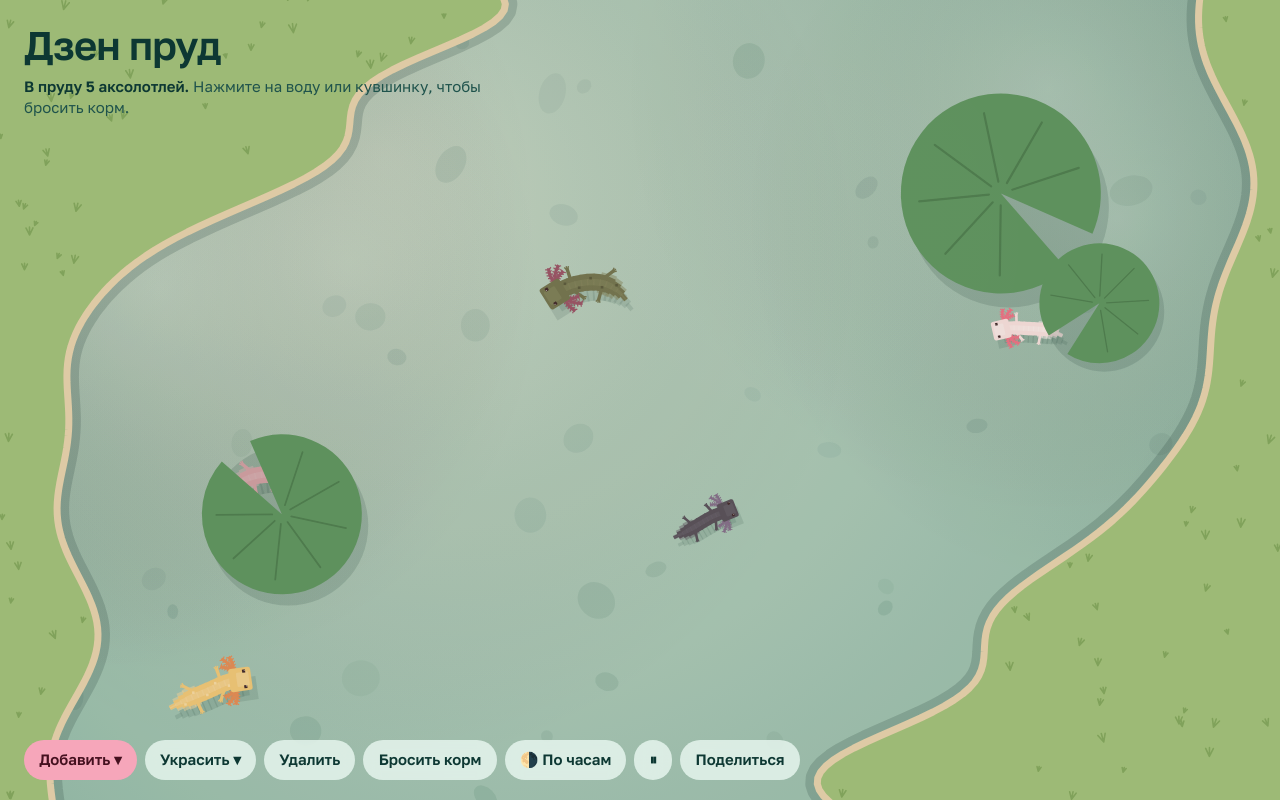
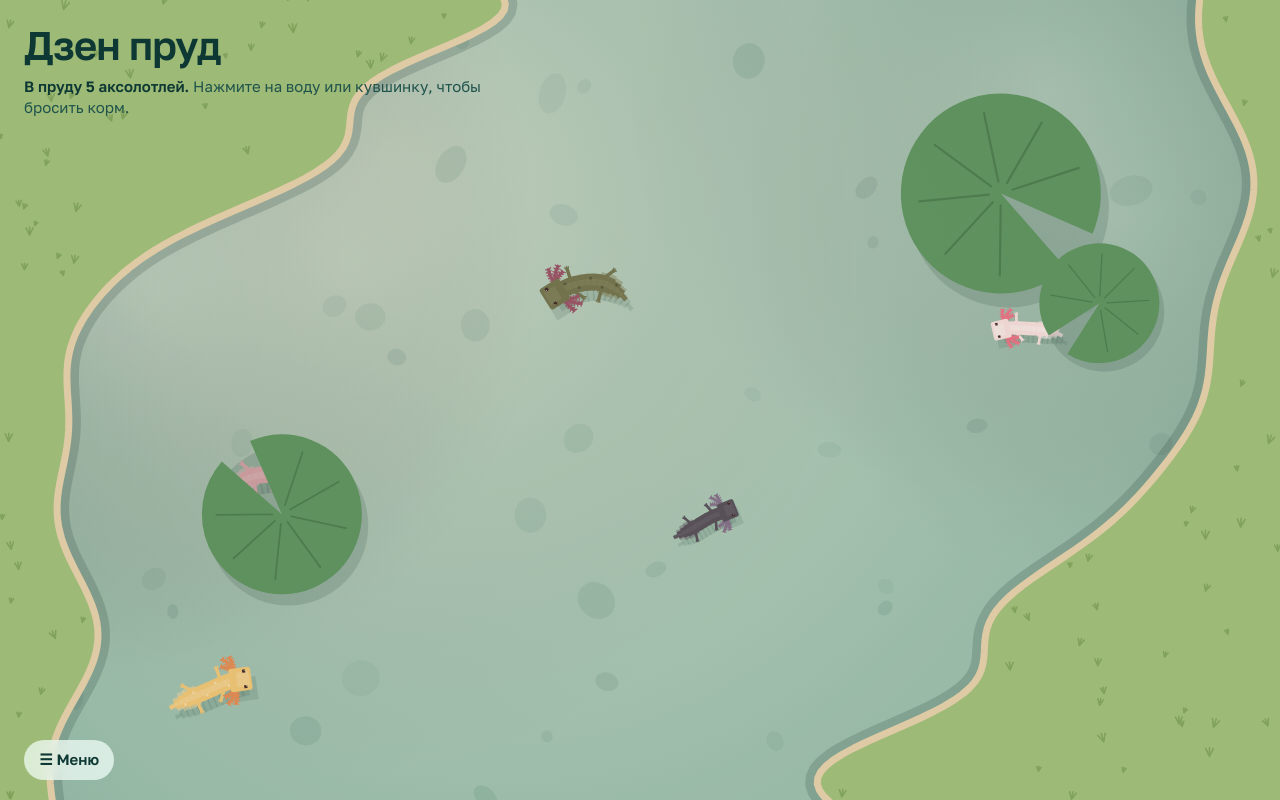
Before and after one commit to galin900/zen-pond, a plain HTML site: page index.html in a window 1280 px wide. Drawn offline with Linux system fonts and the light colour scheme; animation ran at ten frames a second; a web font is replaced by a local one.

Commit message:
Спрятать кнопки в сворачиваемое меню
Co-Authored-By: Claude Opus 5.5 <noreply@anthropic.com>
Claude-Session: https://claude.ai/code/session_01MJSdFqdwuPbs235ppeQZcn

```diff
--- a/index.html
+++ b/index.html
@@ -189,7 +189,7 @@ body {
   box-shadow: 0 6px 20px rgba(4, 30, 30, 0.18);
   pointer-events: auto;
 }
-.menu[hidden] { display: none; }
+.menu[hidden], .controls .row[hidden] { display: none; }
 .controls .menu button { background: var(--glass-strong); }
 .mode-label {
   font-weight: 600;
@@ -263,7 +263,7 @@ body {
     <button data-mode="rose" type="button">Розовый куст</button>
     <button data-mode="feeder" type="button">Кормушку для птиц</button>
   </div>
-  <div class="row">
+  <div class="row" id="main-row" hidden>
     <button class="primary" id="add" type="button" aria-expanded="false" aria-controls="add-menu">Добавить ▾</button>
     <button id="decor" type="button" aria-expanded="false" aria-controls="decor-menu">Украсить ▾</button>
     <button id="remove" type="button">Удалить</button>
@@ -272,6 +272,7 @@ body {
     <button id="pause" type="button" aria-label="Пауза">⏸</button>
     <button id="share" type="button">Поделиться</button>
   </div>
+  <button id="menu-toggle" type="button" aria-expanded="false" aria-controls="main-row">☰ Меню</button>
 </div>
 
 <div class="controls" id="mode-controls" hidden>
@@ -293,6 +294,8 @@ body {
   var decorMenu = document.getElementById("decor-menu");
   var addAxoBtn = document.getElementById("add-axo");
   var removeBtn = document.getElementById("remove");
+  var mainRow = document.getElementById("main-row");
+  var menuToggle = document.getElementById("menu-toggle");
   var modeControls = document.getElementById("mode-controls");
   var modeLabel = document.getElementById("mode-label");
   var modeBtns = Array.prototype.slice.call(document.querySelectorAll("[data-mode]"));
@@ -2139,6 +2142,16 @@ body {
     else if (inWater(x, y)) dropFood(x, y);
     if (paused) draw();
   });
+  var MENU_KEY = "zen-pond-menu-open";
+  function setMenuOpen(open, remember) {
+    if (!open) closeMenus();
+    mainRow.hidden = !open;
+    menuToggle.setAttribute("aria-expanded", open ? "true" : "false");
+    menuToggle.textContent = open ? "✕ Свернуть" : "☰ Меню";
+    if (remember) { try { localStorage.setItem(MENU_KEY, open ? "1" : "0"); } catch (e) { /* ничего */ } }
+  }
+  menuToggle.addEventListener("click", function () { setMenuOpen(mainRow.hidden, true); });
+  try { setMenuOpen(localStorage.getItem(MENU_KEY) === "1", false); } catch (e) { setMenuOpen(false, false); }
   addBtn.addEventListener("click", function () { toggleMenu(addMenu, addBtn); });
   decorBtn.addEventListener("click", function () { toggleMenu(decorMenu, decorBtn); });
   removeBtn.addEventListener("click", function () { enterMode("remove", removeBtn); });
```
